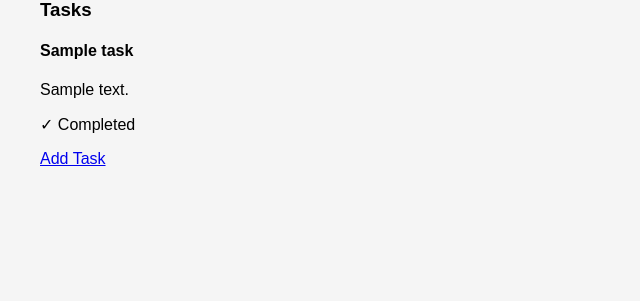
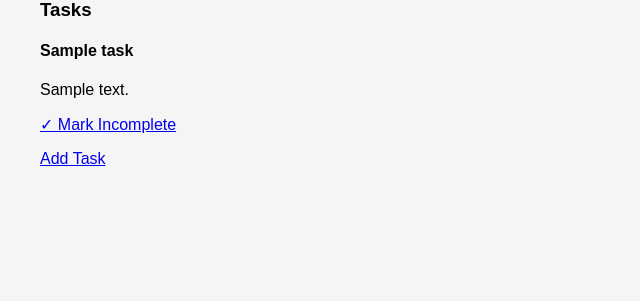
Before and after one commit to hayat-hani/Capstone-Project, a Django app: page /skills/1/ in a window 1280 px wide. Shown: the part 300-601 px from the top of the page, without its empty margins (0-640 px from the left). Run offline with Django 5.2, Linux system fonts and the light colour scheme; a user stored in the database is signed in; tables that the repository leaves empty hold one stand-in row (values such as "Sample post").

Commit message:
Added task completion toggle

```diff
--- a/main_app/templates/main_app/skill_detail.html
+++ b/main_app/templates/main_app/skill_detail.html
@@ -21,11 +21,15 @@
         <ul class="task-list">
         {% for task in tasks %}
             <li class="task-item {% if task.is_completed %}completed{% endif %}">
-                <h4>{{ task.title }}</h4>
-                <p>{{ task.description }}</p>
-                <span class="task-status">
-                    {% if task.is_completed %}✓ Completed{% else %}○ Pending{% endif %}
-                </span>
+                <div class="task-content">
+                    <h4>{{ task.title }}</h4>
+                    <p>{{ task.description }}</p>
+                </div>
+                <div class="task-actions">
+                    <a href="{% url 'main_app:task_toggle' task.id %}" class="btn-toggle">
+                        {% if task.is_completed %}✓ Mark Incomplete{% else %}○ Mark Complete{% endif %}
+                    </a>
+                </div>
             </li>
         {% endfor %}
         </ul>
--- a/main_app/urls.py
+++ b/main_app/urls.py
@@ -19,4 +19,5 @@ urlpatterns = [
     path('projects/<int:project_id>/', views.project_detail, name='project_detail'),
     path('skills/<int:skill_id>/add_task/', views.task_create_for_skill, name='task_create_for_skill'),
     path('projects/<int:project_id>/add_task/', views.task_create_for_project, name='task_create_for_project'),
+    path('tasks/<int:task_id>/toggle/', views.task_toggle, name='task_toggle'),
 ]
--- a/main_app/views.py
+++ b/main_app/views.py
@@ -201,3 +201,22 @@ def task_create_for_project(request, project_id):
           return render(request, 'main_app/task_form.html', {'form': form, 'project': project, 'action': 'Add'})
       else:
           return redirect('main_app:login')
+
+
+def task_toggle(request, task_id):
+      if request.user.is_authenticated:
+          task = Task.objects.get(id=task_id)
+          # Make sure task belongs to user's skill or project
+          if (task.skill and task.skill.user == request.user) or (task.project and task.project.user == request.user):
+              task.is_completed = not task.is_completed
+              task.save()
+
+              # Redirect back to the appropriate detail page
+              if task.skill:
+                  return redirect('main_app:skill_detail', skill_id=task.skill.id)
+              elif task.project:
+                  return redirect('main_app:project_detail', project_id=task.project.id)
+
+          return redirect('main_app:home')
+      else:
+          return redirect('main_app:login')
```
Also changed, not shown: main_app/templates/main_app/project_detail.html (+9 -5 lines).
